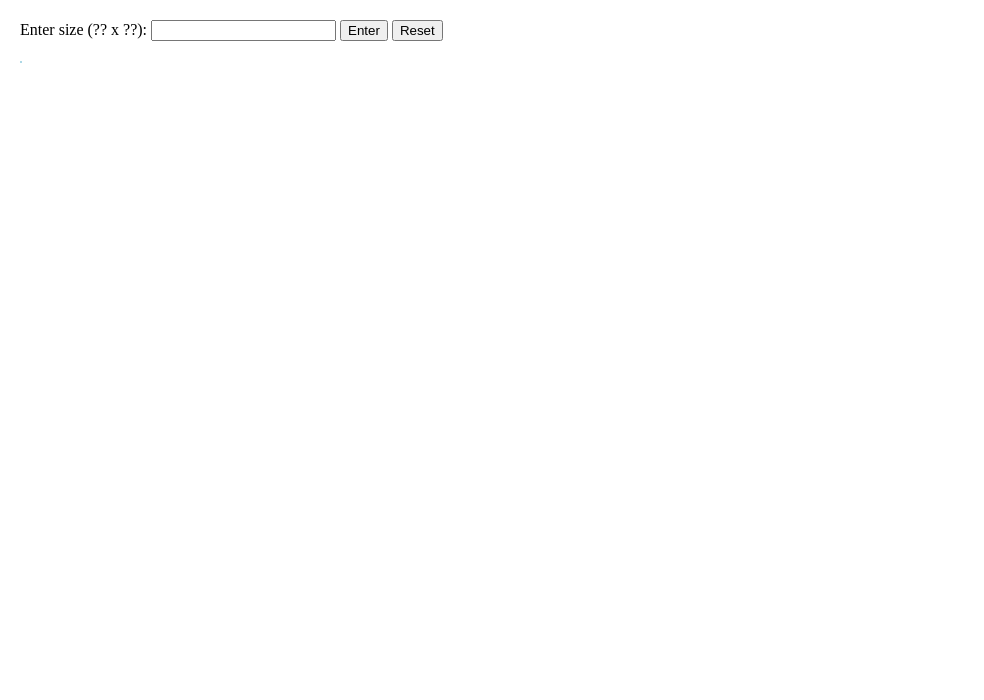
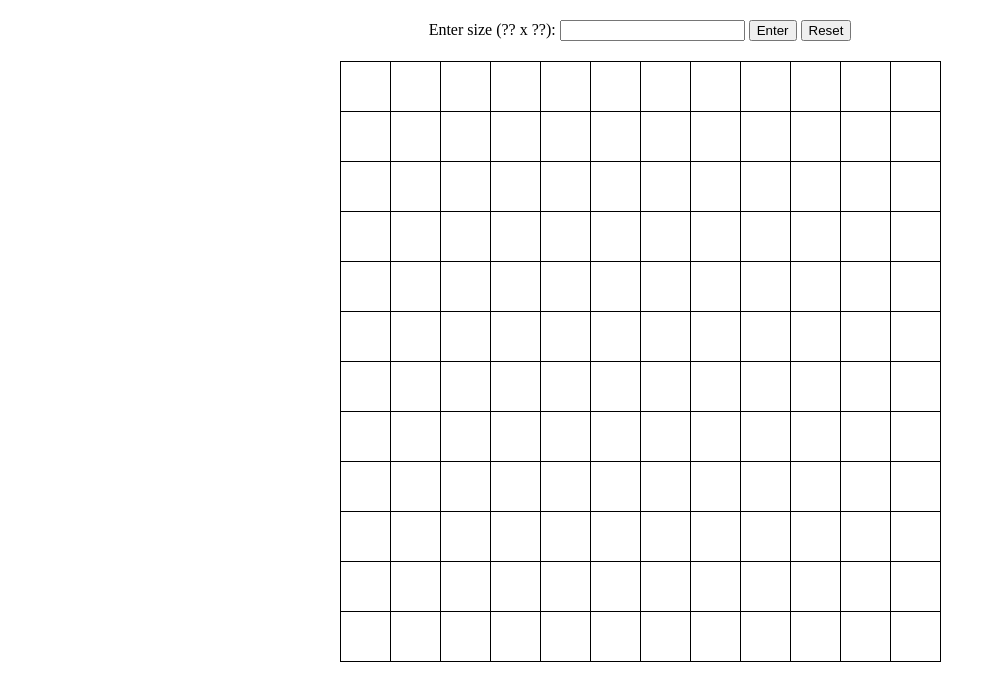
Before and after one commit to TheCoalBee/Etch-a-Sketch, a plain HTML site: page index.html in a window 1280 px wide. Shown: the whole page, without its empty margins (0-984 px from the left). Drawn offline with Linux system fonts and the light colour scheme.

Commit message:
Change grid size and keep aspect ratio

```diff
--- a/script.js
+++ b/script.js
@@ -12,20 +12,12 @@ function randomColor(palette) {
     return palette[i];
 }
 
-function createGrid(text) {
-    const dimensions = text.toString().split("x");
-    let rows = dimensions[0];
-    let cols = dimensions[1];
-
-    if (cols > 33) {
-        cols = 33;
-    }
-
-    for (let i  = 0; i < rows; i++) {
+function createGrid(width) {
+    for (let i  = 0; i < width; i++) {
         let row = document.createElement('div');
         grid.appendChild(row);
         row.classList.add("rowStyle");
-        for (let j = 0; j < cols; j++) {
+        for (let j = 0; j < width; j++) {
             let cell = document.createElement('div');
             row.appendChild(cell);
             cell.classList.add("cellStyle");
@@ -47,6 +39,8 @@ function resetGrid() {
     })
 }
 
+createGrid("12");
+
 // Event listeners
 
 resetBtn.addEventListener('click', resetGrid);
@@ -61,10 +55,10 @@ grid.onmousedown = () => {
     document.body.style.cursor = "none";
     gridCell.forEach(cell => {
         cell.onmouseover = () => {
-            cell.style.backgroundColor = randomColor(christmasColors);
+            cell.style.backgroundColor = "black";
         }
         cell.onclick = () => {
-            cell.style.backgroundColor = randomColor(christmasColors);
+            cell.style.backgroundColor = "black";
         }
     })
 }
--- a/styles.css
+++ b/styles.css
@@ -1,25 +1,36 @@
 #grid {
-    border:1px solid lightblue;
-    width:auto;
-    display:inline-block;
+    max-height:75vh;
+    aspect-ratio:1/1;
+    display:flex;
     user-select: none;
-    margin-top:20px;
+    margin: 20px auto 0;
+    border-top:1px solid black;
+    border-right:1px solid black;
 }
-body:active {
-    -webkit-user-select:none;
+
+#form {
+    text-align:center;
 }
 
 body {
     margin:20px;
     -webkit-user-select:none;
 }
+body:active {
+    -webkit-user-select:none;
+}
+
+.rowStyle {
+    flex:1;
+    display:flex;
+    flex-direction:column;
+}
 
 .cellStyle {
-    vertical-align:top;
+    border-left:1px solid black;
+    border-bottom:1px solid black;
     background-color:white;
-    height:18px;
-    width:18px;
-    display:inline-block;
+    aspect-ratio:1/1;
 }
 
 div.cellStyle:hover {
```
